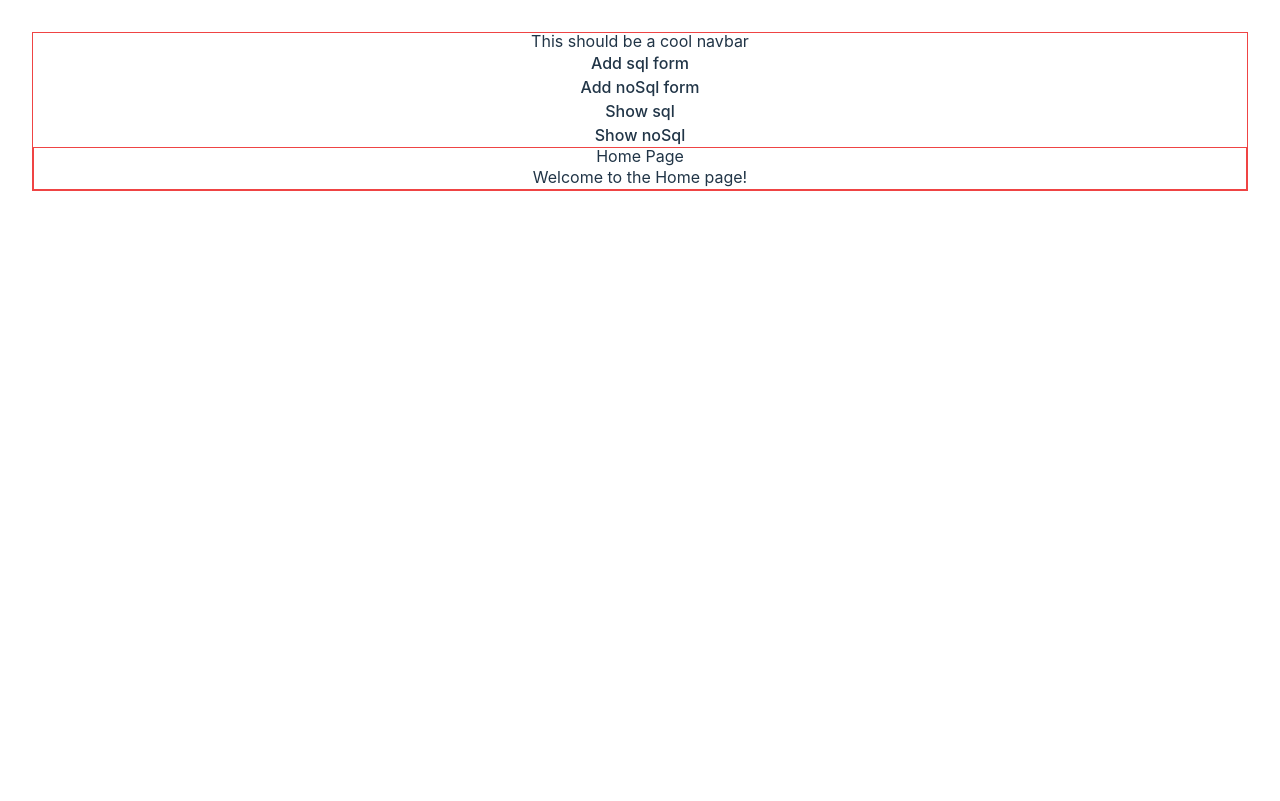
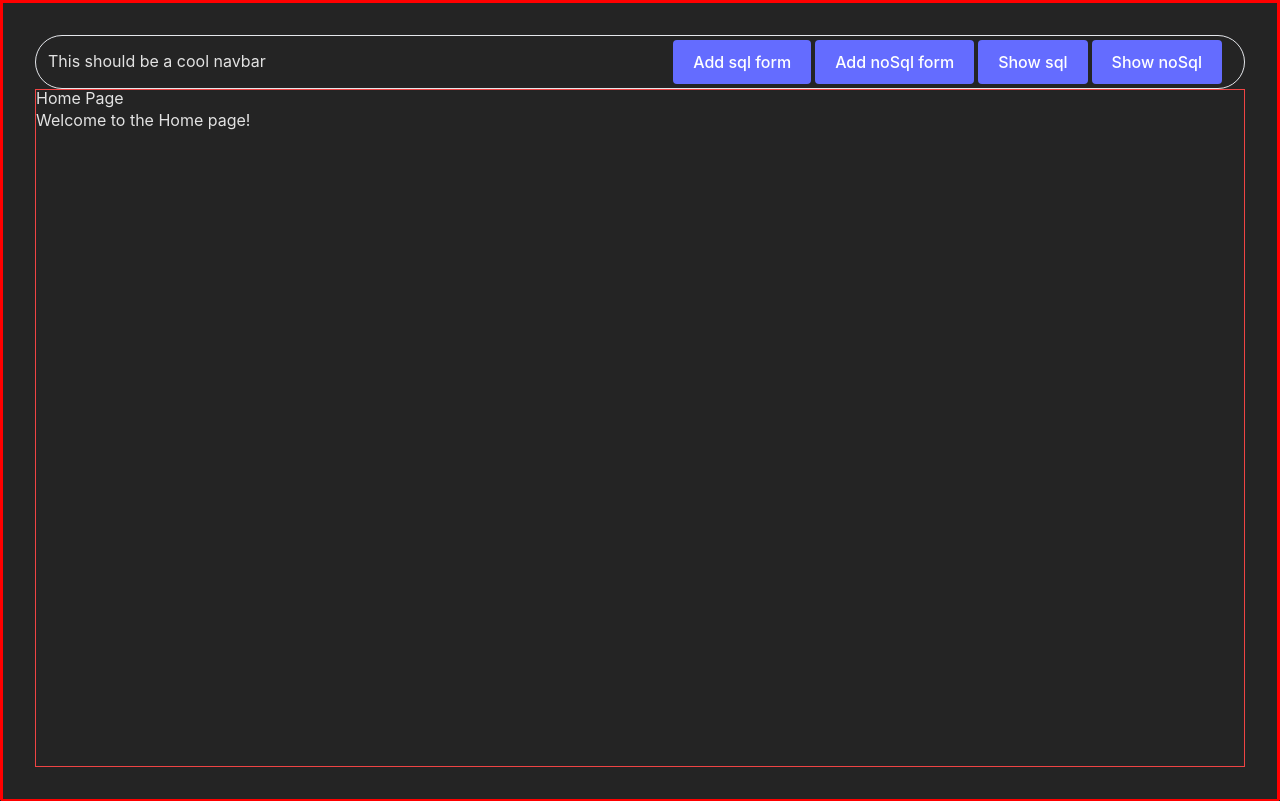
Before and after one commit to zaspeh/BDD_tp_grupal, a React (Vite) app in the folder frontend/: page / in a window 1280 px wide. Built offline with nearby package versions, Linux system fonts and the light colour scheme.

Commit message:
feat: the header looks a little bit better, still ugly

```diff
--- a/frontend/src/App.css
+++ b/frontend/src/App.css
@@ -1,7 +1,12 @@
+/* Default styles */
+
 #root {
   max-width: auto;
   max-height:  auto;
   margin: 0 auto;
   padding: 2rem;
-  text-align: center;
+  /* text-align: center; */
+  border: 1px solid red;
+  height: 100%;
+  width: 100%;
 }
--- a/frontend/src/Components/Pages/Layout.jsx
+++ b/frontend/src/Components/Pages/Layout.jsx
@@ -2,14 +2,14 @@ import { Outlet, Link } from "react-router-dom";
 
 export const Layout = () => {
   return (
-    <div className="flex flex-col h-100  border-red-500 border">
-      <nav className="w-full">
+    <div className="flex flex-col h-full">
+      <nav className="w-full flex rounded-full border justify-between pl-3 pr-5 items-center">
         <h1>This should be a cool navbar</h1>
-        <ul>
-          <li><Link to="/">Add sql form</Link></li>
-          <li><Link to="/about">Add noSql form</Link></li>
-          <li><Link to="/contact">Show sql</Link></li>
-          <li><Link to="/contact">Show noSql</Link></li>
+        <ul className="flex">
+          <li className="navButton"><Link to="/">Add sql form</Link></li>
+          <li className="navButton"><Link to="/about">Add noSql form</Link></li>
+          <li className="navButton"><Link to="/contact">Show sql</Link></li>
+          <li className="navButton"><Link to="/contact">Show noSql</Link></li>
 
         </ul>
       </nav>
--- a/frontend/src/index.css
+++ b/frontend/src/index.css
@@ -1,3 +1,5 @@
+/* Default styles */
+
 :root {
   font-family: Inter, system-ui, Avenir, Helvetica, Arial, sans-serif;
   line-height: 1.5;
@@ -35,38 +37,6 @@ h1 {
   line-height: 1.1;
 }
 
-button {
-  border-radius: 8px;
-  border: 1px solid transparent;
-  padding: 0.6em 1.2em;
-  font-size: 1em;
-  font-weight: 500;
-  font-family: inherit;
-  background-color: #1a1a1a;
-  cursor: pointer;
-  transition: border-color 0.25s;
-}
-button:hover {
-  border-color: #646cff;
-}
-button:focus,
-button:focus-visible {
-  outline: 4px auto -webkit-focus-ring-color;
-}
-
-@media (prefers-color-scheme: light) {
-  :root {
-    color: #213547;
-    background-color: #ffffff;
-  }
-  a:hover {
-    color: #747bff;
-  }
-  button {
-    background-color: #f9f9f9;
-  }
-}
-
 * {
   /* border: 1px solid red; */
   margin: 0;
@@ -74,9 +44,24 @@ button:focus-visible {
   box-sizing: content-box
 }
 
-html, body, #root {
+html, body {
   height: 100%;
   width: 100%;
+  border: 1px solid red;
+}
+
+.navButton {
+  background-color: #646cff;
+  color: white;
+  border: none;
+  padding: 10px 20px;
+  text-align: center;
+  text-decoration: none;
+  display: inline-block;
+  font-size: 16px;
+  margin: 4px 2px;
+  cursor: pointer;
+  border-radius: 4px;
 }
 
 
```
